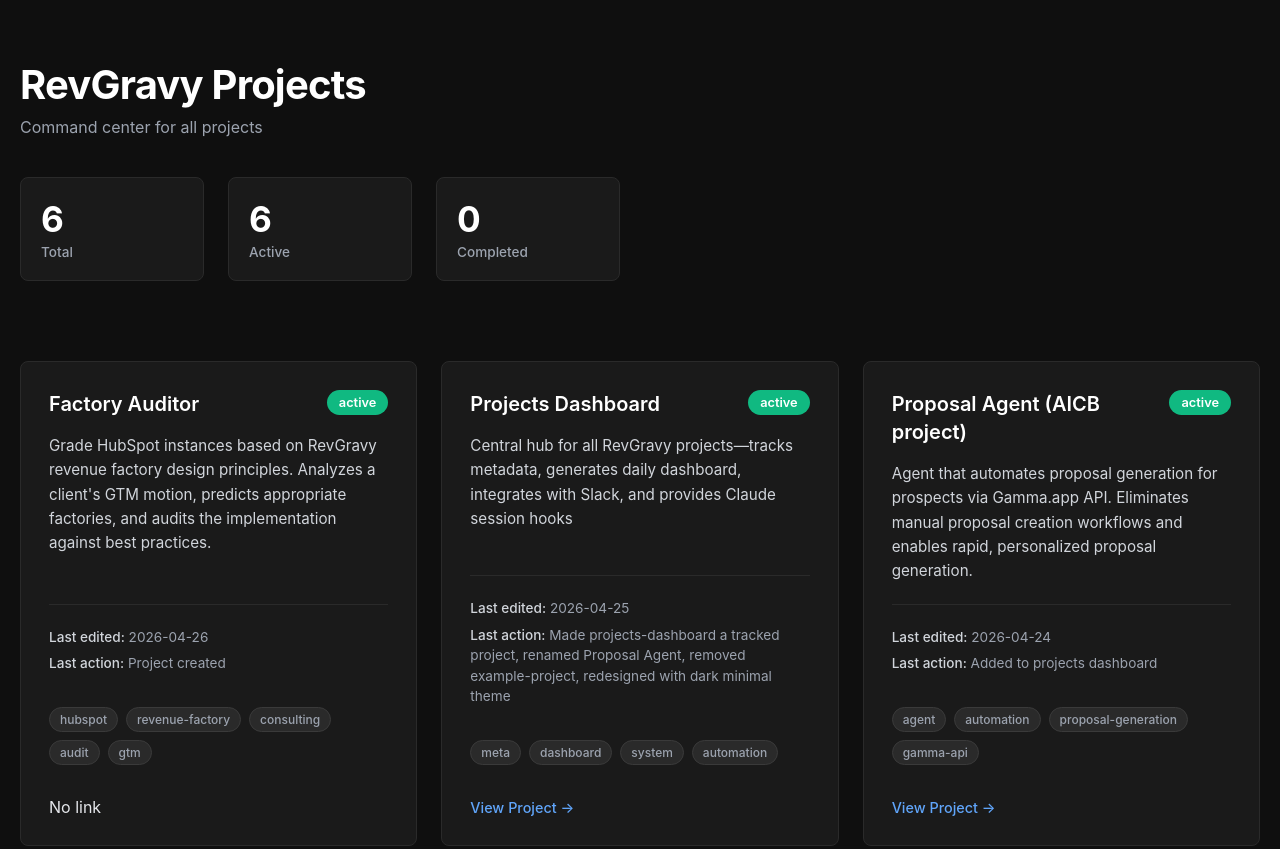
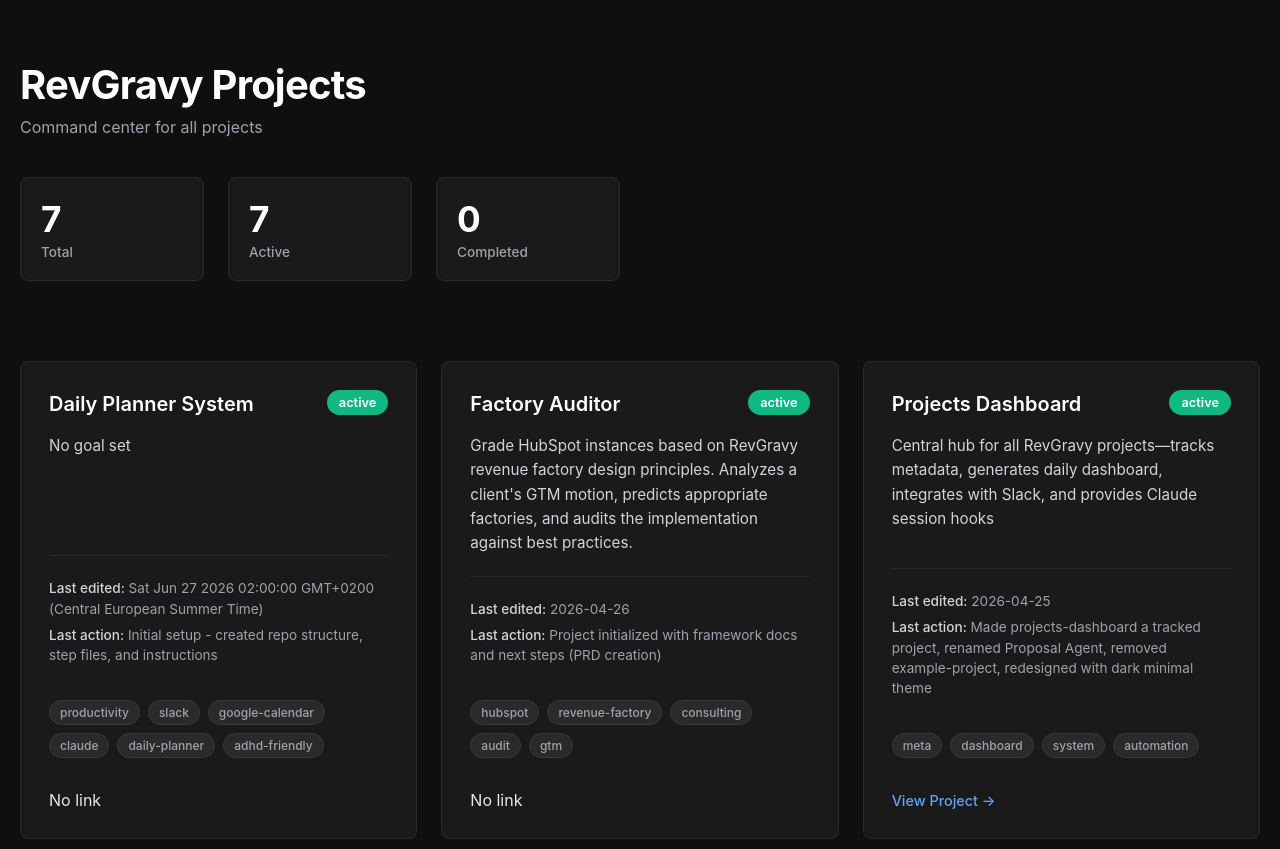
Before and after one commit to phil-rev/projects-dashboard, a website: page dashboard.html in a window 1280 px wide. Shown: the top 849 px of the page. Drawn offline with Linux system fonts and the light colour scheme.

Commit message:
Add daily-planner project: Claude-powered task prioritization + time-blocking with Slack + Google Calendar
Co-Authored-By: Claude Haiku 4.5 <noreply@anthropic.com>

```diff
--- a/dashboard.html
+++ b/dashboard.html
@@ -232,11 +232,11 @@
       <p>Command center for all projects</p>
       <div class="stats">
         <div class="stat">
-          <div class="stat-number">6</div>
+          <div class="stat-number">7</div>
           <div class="stat-label">Total</div>
         </div>
         <div class="stat">
-          <div class="stat-number">6</div>
+          <div class="stat-number">7</div>
           <div class="stat-label">Active</div>
         </div>
         <div class="stat">
@@ -249,13 +249,27 @@
     <div class="grid">
     <div class="card">
       <div class="card-header">
+        <h2>Daily Planner System</h2>
+        <span class="status" style="background-color: #10b981">active</span>
+      </div>
+      <div class="goal">No goal set</div>
+      <div class="meta">
+        <p><strong>Last edited:</strong> Sat Jun 27 2026 02:00:00 GMT+0200 (Central European Summer Time)</p>
+        <p><strong>Last action:</strong> Initial setup - created repo structure, step files, and instructions</p>
+      </div>
+      <div class="tags"><span class="tag">productivity</span><span class="tag">slack</span><span class="tag">google-calendar</span><span class="tag">claude</span><span class="tag">daily-planner</span><span class="tag">adhd-friendly</span></div>
+      <div class="link">No link</div>
+    </div>
+
+    <div class="card">
+      <div class="card-header">
         <h2>Factory Auditor</h2>
         <span class="status" style="background-color: #10b981">active</span>
       </div>
       <div class="goal">Grade HubSpot instances based on RevGravy revenue factory design principles. Analyzes a client's GTM motion, predicts appropriate factories, and audits the implementation against best practices.</div>
       <div class="meta">
         <p><strong>Last edited:</strong> 2026-04-26</p>
-        <p><strong>Last action:</strong> Project created</p>
+        <p><strong>Last action:</strong> Project initialized with framework docs and next steps (PRD creation)</p>
       </div>
       <div class="tags"><span class="tag">hubspot</span><span class="tag">revenue-factory</span><span class="tag">consulting</span><span class="tag">audit</span><span class="tag">gtm</span></div>
       <div class="link">No link</div>
@@ -333,7 +347,7 @@
   </div>
 
     <footer>
-      <p>Last updated: 4/26/2026, 6:31:37 PM</p>
+      <p>Last updated: 6/27/2026, 3:40:09 PM</p>
       <p><a href="https://github.com/phil-rev/projects-dashboard">View on GitHub</a></p>
     </footer>
   </div>
```
